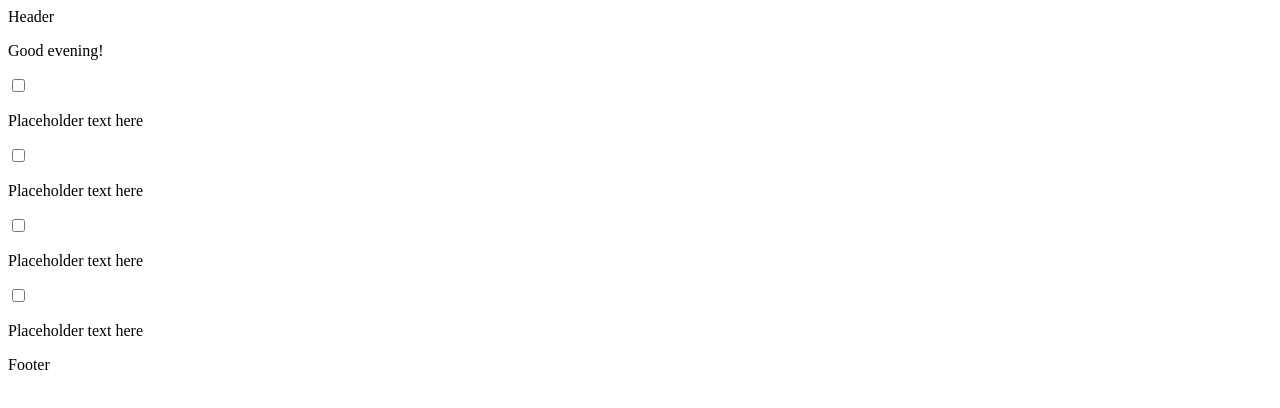
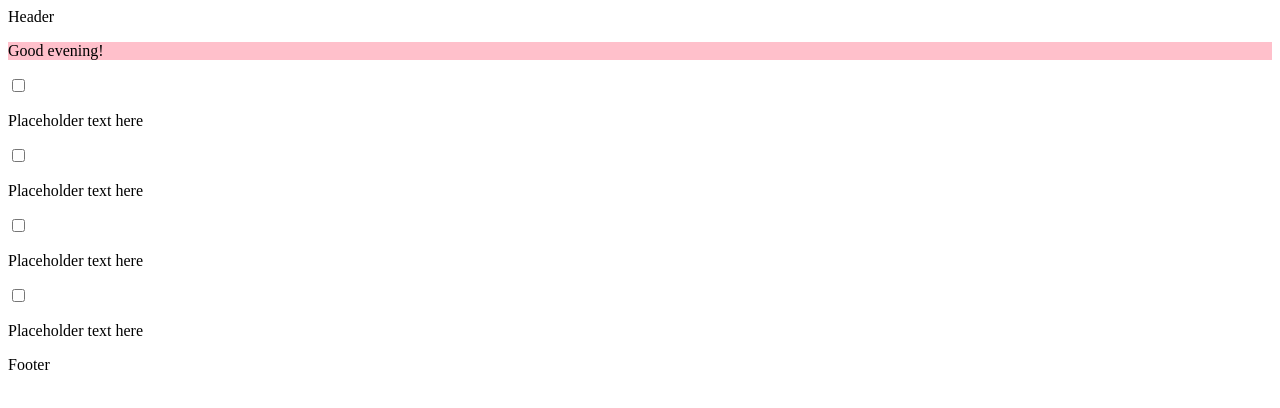
Before and after one commit to cwpredovich/react-scrimba-tutorial, a React (Create React App) app: page / in a window 1280 px wide. Shown: the top 408 px of the page. Built offline with nearby package versions, Linux system fonts and the light colour scheme.

Commit message:
Moved checkboxes and <p>'s to new child component, TodoItem.js

```diff
--- a/src/Components/Main.js
+++ b/src/Components/Main.js
@@ -1,37 +1,32 @@
 import React from "react";
+import TodoItem from "./TodoItem";
 
 
 function Main() {
     const date = new Date();
     const hours = date.getHours();
     let timeOfDay;
-    const styles = {
-        fontSize: 30
-    }
+    let styles = {};
 
     if (hours < 12) {
         timeOfDay = "morning";
+        styles = {backgroundColor: "green"};
     } else if (hours >= 12 && hours < 17) {
         timeOfDay = "afternoon";
+        styles = {backgroundColor: "yellow"};
     } else {
         timeOfDay = "evening";
+        styles = {backgroundColor: "pink"};
     };
 
     return (
         <div>
-            <p>Good {timeOfDay}!</p>
+            <p style={styles}>Good {timeOfDay}!</p>
             <div>
-                <input type="checkbox" />
-                <p>Placeholder text here</p>
-
-                <input type="checkbox" />
-                <p>Placeholder text here</p>
-
-                <input type="checkbox" />
-                <p>Placeholder text here</p>
-
-                <input type="checkbox" />
-                <p>Placeholder text here</p>
+                <TodoItem />
+                <TodoItem />
+                <TodoItem />
+                <TodoItem />
             </div>
         </div>
     )
--- /dev/null
+++ b/src/Components/TodoItem.js
@@ -0,0 +1,12 @@
+import React from 'react';
+
+function TodoItem() {
+    return (
+        <div>
+            <input type="checkbox" />
+            <p>Placeholder text here</p>
+        </div>
+    )
+}
+
+export default TodoItem;
```
